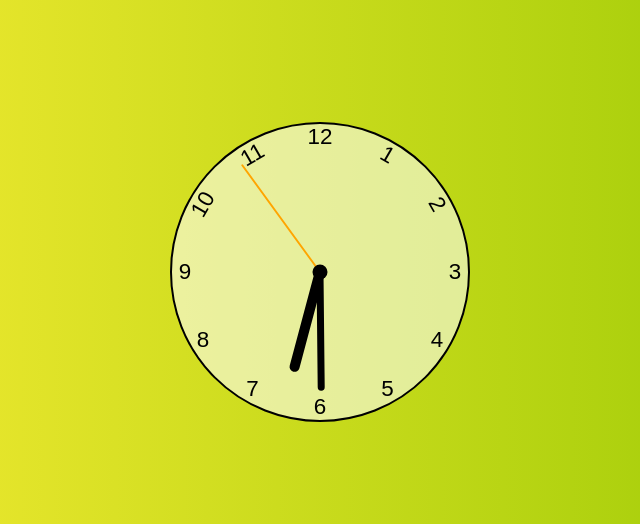
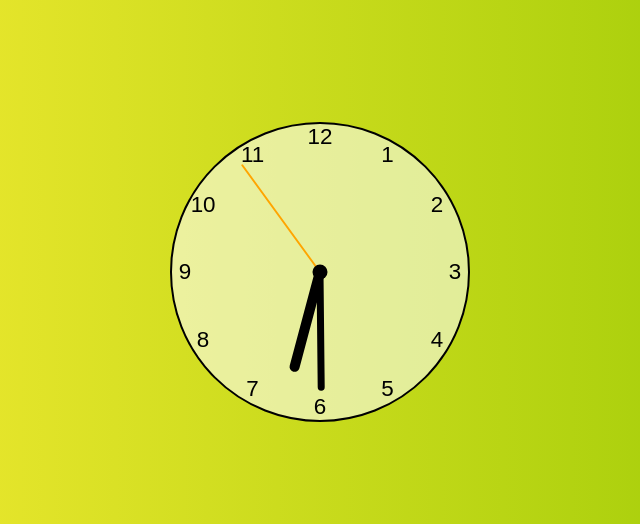
Before and after one commit to RajveerNarang/JS-AnalogClock, a plain HTML site: page index.html in a window 1280 px wide. Shown: the part 136-660 px from the top of the page, 320-960 px from the left. Drawn offline with Linux system fonts and the light colour scheme.

Commit message:
Final Numbers Positioning  Update Patch

```diff
--- a/index.html
+++ b/index.html
@@ -14,8 +14,12 @@
         <div class="hand minute" data-minute-hand></div>
         <div class="hand second" data-second-hand></div>
        <!--div.number.number$*12{$}*12-->
-        <div class="number number1">1</div>
-        <div class="number number2">2</div>
+        <div class="number number1">
+            <div class="sp-1">1</div>
+        </div>
+        <div class="number number2">
+            <div class="sp-2">2</div>
+        </div>
         <div class="number number3">
             <div class="sp-3">3</div>
         </div>
@@ -39,8 +43,12 @@
         <div class="number number9">
             <div class="sp-9">9</div>
         </div>
-        <div class="number number10">10</div>
-        <div class="number number11">11</div>
+        <div class="number number10">
+            <div class="sp-10">10</div>
+        </div>
+        <div class="number number11">
+            <div class="sp-11">11</div>
+        </div>
         <div class="number number12">12</div>
     </div>
 
--- a/styles.css
+++ b/styles.css
@@ -43,7 +43,14 @@ body{
     transform: rotate(var(--rotation));
 }
 .clock .number1{--rotation: 30deg;}
+.clock .number1 .sp-1{
+    transform: rotate(-30deg);
+}
 .clock .number2{--rotation: 60deg;}
+.clock .number2 .sp-2{
+    transform: rotate(-60deg);
+}
+
 .clock .number3{--rotation: 90deg;}
 .clock .number3 .sp-3{
     transform: rotate(-90deg);
@@ -75,7 +82,13 @@ body{
     transform: rotate(-270deg);
 }
 .clock .number10{--rotation: 300deg;}
+.clock .number10 .sp-10{
+    transform: rotate(-300deg);
+}
 .clock .number11{--rotation: 330deg;}
+.clock .number11 .sp-11{
+    transform: rotate(-330deg);
+}
 
 .clock .hand{
  --rotation :330;
```
